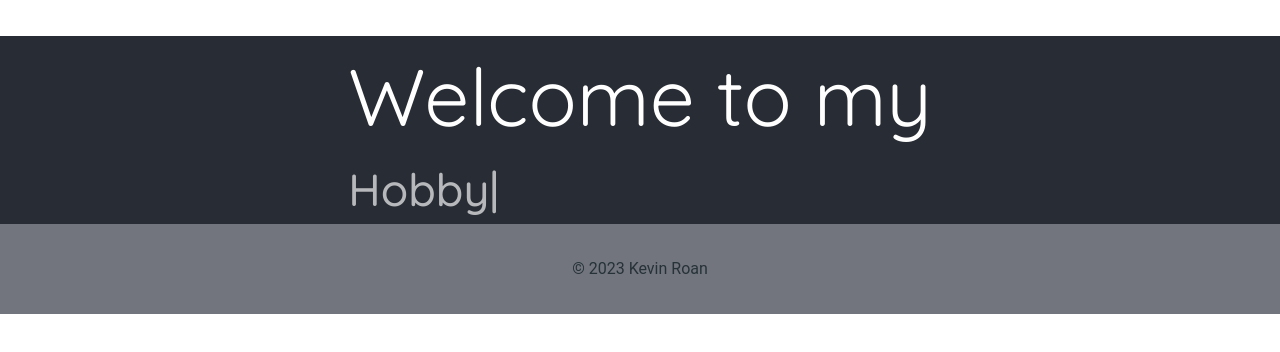
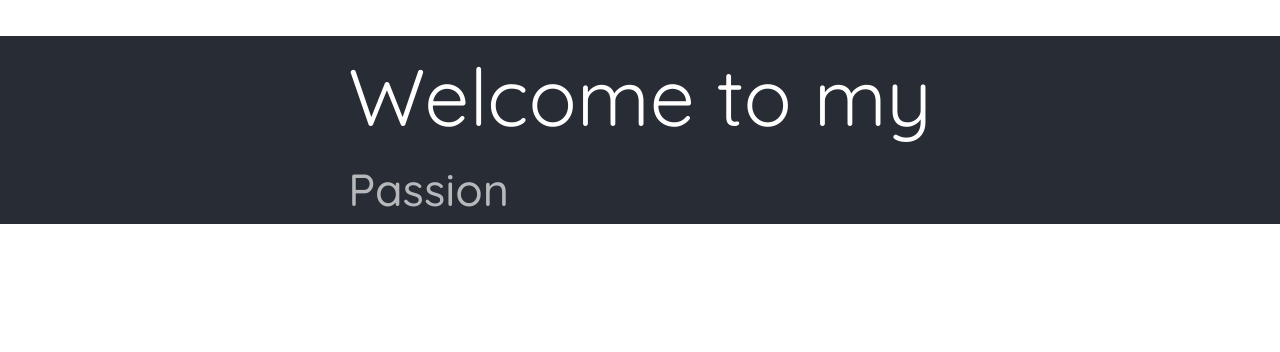
Before and after one commit to kevin-roan/kevinroan, a React (Create React App) app: page /about in a window 1280 px wide. Shown: the top 352 px of the page. Built offline with nearby package versions, Linux system fonts and the light colour scheme.

Commit message:
removed ugly footer

```diff
--- a/src/Pages/Socials.jsx
+++ b/src/Pages/Socials.jsx
@@ -83,9 +83,7 @@ const ImageContainer = styled.div`
 export default function HireMe() {
   return (
     <>
-      <div className="ludan">
-        <HeaderStyled>Social Handles</HeaderStyled>
-      </div>
+      <HeaderStyled>Social Handles</HeaderStyled>
       <SocialContainer>
         <Card
           className="mt-6 w-96 "
--- a/src/RouteLayouts/LayoutRoutes.jsx
+++ b/src/RouteLayouts/LayoutRoutes.jsx
@@ -37,7 +37,6 @@ const LayoutRoutes = () => {
           />
         ))}
       </Routes>
-      <FooterWithLogo />
     </Router>
   );
 };
--- a/src/components/Footer.jsx
+++ b/src/components/Footer.jsx
@@ -1,14 +1,35 @@
 import { Typography } from "@material-tailwind/react";
+import styled from "@emotion/styled";
+
+const Container = styled.div`
+  h2 {
+    font-size: 10px;
+  }
+`;
 
 export function FooterWithLogo() {
   return (
-    <footer
-      className="w-full bg-white p-8"
-      style={{ backgroundColor: "#72757E" }}
-    >
-      <Typography color="blue-gray" className="text-center font-normal">
-        &copy; 2023 Kevin Roan
-      </Typography>
-    </footer>
+    <Container>
+      <footer className="w-full p-8 h-4" style={{ backgroundColor: "#DCDFE4" }}>
+        <Typography variant="h2" component="h2">
+          Powered By
+          <svg
+            aria-label="Vercel logotype"
+            height="30"
+            role="img"
+            viewBox="0 0 283 64"
+            width="200"
+          >
+            <path
+              d="M141.68 16.25c-11.04 0-19 7.2-19 18s8.96 18 20 18c6.67 0 12.55-2.64 16.19-7.09l-7.65-4.42c-2.02 2.21-5.09 3.5-8.54 3.5-4.79 0-8.86-2.5-10.37-6.5h28.02c.22-1.12.35-2.28.35-3.5 0-10.79-7.96-17.99-19-17.99zm-9.46 14.5c1.25-3.99 4.67-6.5 9.45-6.5 4.79 0 8.21 2.51 9.45 6.5h-18.9zm117.14-14.5c-11.04 0-19 7.2-19 18s8.96 18 20 18c6.67 0 12.55-2.64 16.19-7.09l-7.65-4.42c-2.02 2.21-5.09 3.5-8.54 3.5-4.79 0-8.86-2.5-10.37-6.5h28.02c.22-1.12.35-2.28.35-3.5 0-10.79-7.96-17.99-19-17.99zm-9.45 14.5c1.25-3.99 4.67-6.5 9.45-6.5 4.79 0 8.21 2.51 9.45 6.5h-18.9zm-39.03 3.5c0 6 3.92 10 10 10 4.12 0 7.21-1.87 8.8-4.92l7.68 4.43c-3.18 5.3-9.14 8.49-16.48 8.49-11.05 0-19-7.2-19-18s7.96-18 19-18c7.34 0 13.29 3.19 16.48 8.49l-7.68 4.43c-1.59-3.05-4.68-4.92-8.8-4.92-6.07 0-10 4-10 10zm82.48-29v46h-9v-46h9zM37.59.25l36.95 64H.64l36.95-64zm92.38 5l-27.71 48-27.71-48h10.39l17.32 30 17.32-30h10.39zm58.91 12v9.69c-1-.29-2.06-.49-3.2-.49-5.81 0-10 4-10 10v14.8h-9v-34h9v9.2c0-5.08 5.91-9.2 13.2-9.2z"
+              fill="black"
+            ></path>
+          </svg>
+        </Typography>
+        <Typography color="blue-gray" className="text-center font-normal">
+          Copyright © 2023 Kevin Roan.
+        </Typography>
+      </footer>
+    </Container>
   );
 }
```
